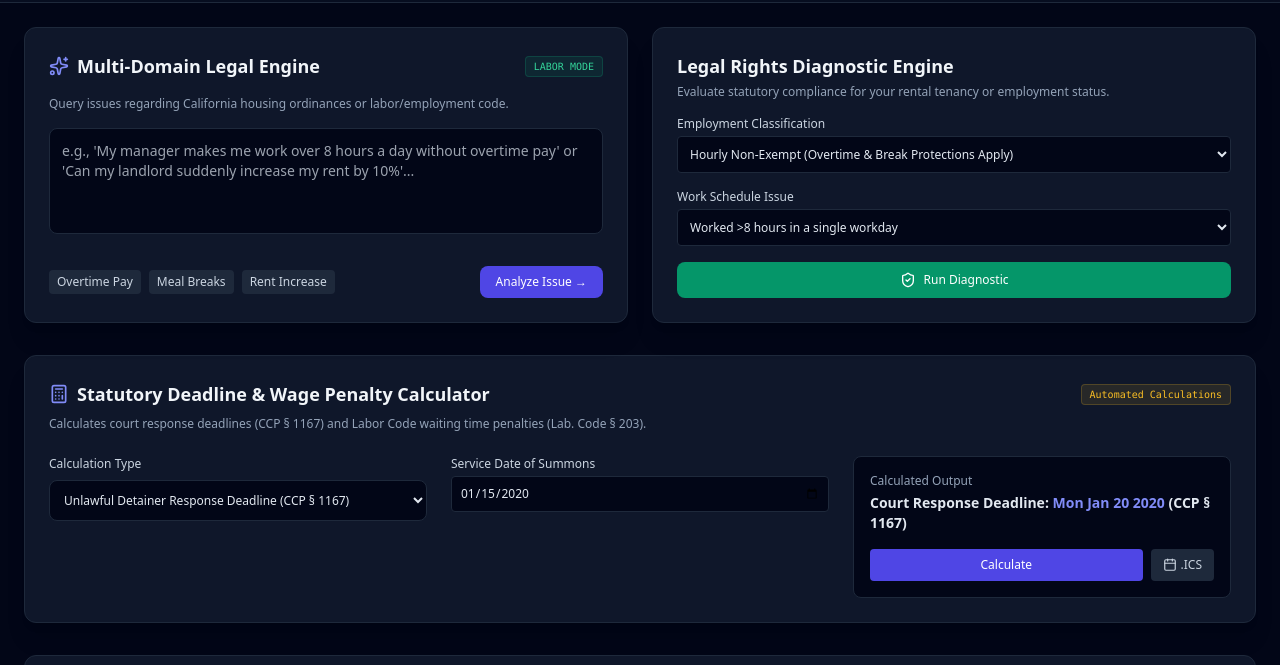
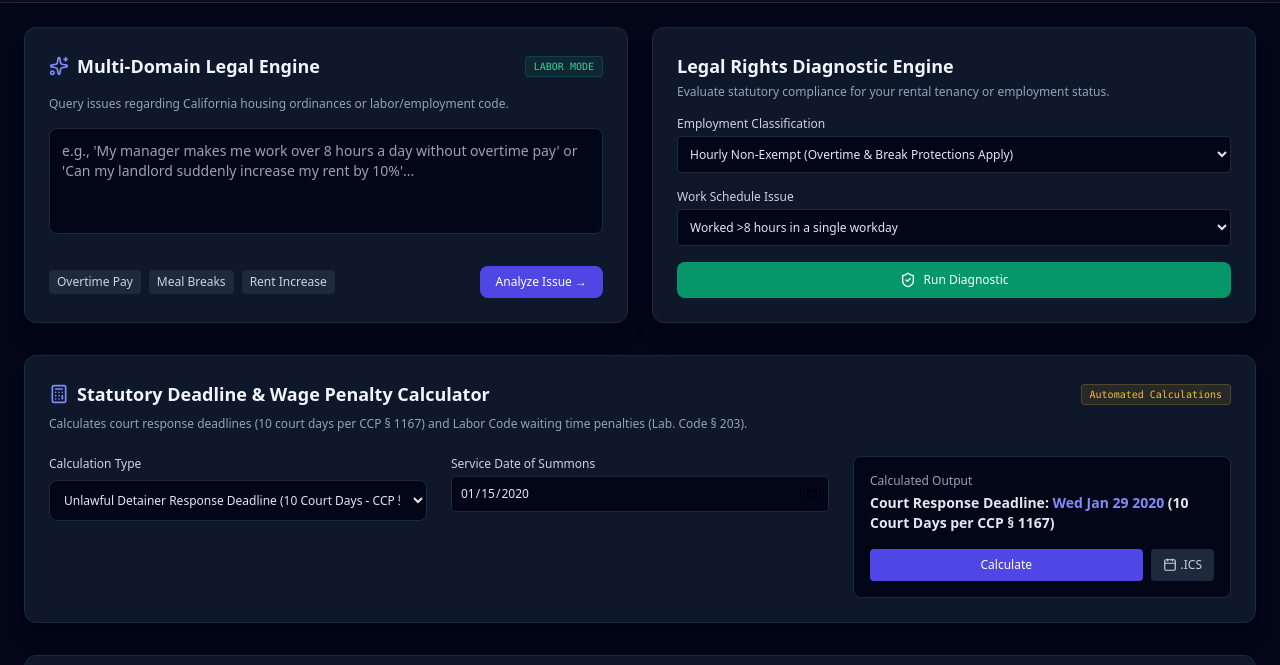
Before and after one commit to h-1234-h/querybase, a plain HTML site: page index.html in a window 1280 px wide. Both pictures are taken after typing "2020-01-15" into the empty fields and a click on the button "Calculate". Shown: the part 103-768 px from the top of the page. Drawn offline with nearby package versions, Linux system fonts and the light colour scheme.

Commit message:
Update CCP 1167 deadline logic to 10 court days

```diff
--- a/index.html
+++ b/index.html
@@ -111,13 +111,13 @@
         </h2>
         <span class="text-[10px] font-mono text-amber-400 bg-amber-400/10 border border-amber-400/20 px-2 py-0.5 rounded" data-i18n="calcBadge">Automated Calculations</span>
       </div>
-      <p data-i18n="calcSub" class="text-xs text-slate-400 mb-6">Calculates court response deadlines (CCP § 1167) and Labor Code waiting time penalties (Lab. Code § 203).</p>
+      <p data-i18n="calcSub" class="text-xs text-slate-400 mb-6">Calculates court response deadlines (10 court days per CCP § 1167) and Labor Code waiting time penalties (Lab. Code § 203).</p>
 
       <div class="grid grid-cols-1 md:grid-cols-3 gap-6">
         <div>
           <label data-i18n="calcTypeLabel" class="block text-xs font-medium text-slate-300 mb-2">Calculation Type</label>
           <select id="calcType" onchange="updateCalcInputs()" class="w-full bg-slate-950 border border-slate-800 rounded-lg p-2.5 text-xs text-slate-200">
-            <option value="eviction">Unlawful Detainer Response Deadline (CCP § 1167)</option>
+            <option value="eviction">Unlawful Detainer Response Deadline (10 Court Days - CCP § 1167)</option>
             <option value="wage">Final Pay Waiting Time Penalty (Lab. Code § 203)</option>
           </select>
         </div>
@@ -194,7 +194,7 @@
         diagBtn: "Run Diagnostic",
         calcTitle: "Statutory Deadline & Wage Penalty Calculator",
         calcBadge: "Automated Calculations",
-        calcSub: "Calculates court response deadlines (CCP § 1167) and Labor Code waiting time penalties (Lab. Code § 203).",
+        calcSub: "Calculates court response deadlines (10 court days per CCP § 1167) and Labor Code waiting time penalties (Lab. Code § 203).",
         calcTypeLabel: "Calculation Type",
         calcResultHeader: "Calculated Output",
         calculateBtn: "Calculate",
@@ -218,7 +218,7 @@
         diagBtn: "运行法律诊断",
         calcTitle: "法定截止日期与工资罚金计算器",
         calcBadge: "自动精确计算",
-        calcSub: "计算法院答辩截止日期 (CCP § 1167) 及加州劳动法滞纳工资罚金 (Lab. Code § 203)。",
+        calcSub: "计算法院答辩截止日期 (CCP § 1167 - 10个法院工作日) 及加州劳动法滞纳工资罚金 (Lab. Code § 203)。",
         calcTypeLabel: "计算类型",
         calcResultHeader: "计算结果",
         calculateBtn: "立即计算",
@@ -242,7 +242,7 @@
         diagBtn: "Ejecutar Diagnóstico",
         calcTitle: "Calculadora de Plazos Legales y Sanciones Salariales",
         calcBadge: "Cálculos Automatizados",
-        calcSub: "Calcula los plazos de respuesta judicial (CCP § 1167) y sanciones por demora salarial (Lab. Code § 203).",
+        calcSub: "Calcula los plazos de respuesta judicial (10 días hábiles según CCP § 1167) y sanciones por demora salarial (Lab. Code § 203).",
         calcTypeLabel: "Tipo de Cálculo",
         calcResultHeader: "Resultado Calculado",
         calculateBtn: "Calcular",
@@ -266,7 +266,7 @@
         diagBtn: "Patakbuhin ang Diagnostic",
         calcTitle: "Kalkulador ng Legal na Deadline at Parusa sa Suweldo",
         calcBadge: "Awtomatikong Kalkulasyon",
-        calcSub: "Kino-compute ang mga deadline sa hukuman (CCP § 1167) at parusa sa huling suweldo (Lab. Code § 203).",
+        calcSub: "Kino-compute ang mga deadline sa hukuman (10 araw ng hukuman ayon sa CCP § 1167) at parusa sa huling suweldo (Lab. Code § 203).",
         calcTypeLabel: "Uri ng Kalkulasyon",
         calcResultHeader: "Lalabas na Resulta",
         calculateBtn: "Kalkulahin",
@@ -466,12 +466,25 @@
       const icsBtn = document.getElementById('icsBtn');
 
       if (type === 'eviction') {
-        const inputDate = document.getElementById('summonsDate').value;
-        if (!inputDate) return;
-        const d = new Date(inputDate);
-        d.setDate(d.getDate() + 5);
+        const inputDateStr = document.getElementById('summonsDate').value;
+        if (!inputDateStr) return;
+
+        // Split date string to avoid timezone offset issues
+        const parts = inputDateStr.split('-');
+        let d = new Date(parts[0], parts[1] - 1, parts[2]);
+
+        // Calculate 10 court days (excluding Saturdays and Sundays)
+        let courtDaysAdded = 0;
+        while (courtDaysAdded < 10) {
+          d.setDate(d.getDate() + 1);
+          const day = d.getDay();
+          if (day !== 0 && day !== 6) { // 0 = Sunday, 6 = Saturday
+            courtDaysAdded++;
+          }
+        }
+
         lastCalculatedDate = d;
-        output.innerHTML = `Court Response Deadline: <span class="text-indigo-400 font-bold">${d.toDateString()}</span> (CCP § 1167)`;
+        output.innerHTML = `Court Response Deadline: <span class="text-indigo-400 font-bold">${d.toDateString()}</span> (10 Court Days per CCP § 1167)`;
         icsBtn.disabled = false;
       } else {
         const rate = parseFloat(document.getElementById('dailyRate').value || '0');
@@ -485,7 +498,7 @@
     function exportICS() {
       if (!lastCalculatedDate) return;
       const isoDate = lastCalculatedDate.toISOString().replace(/-|:|\.\d\d\d/g, "");
-      const icsData = `BEGIN:VCALENDAR\nVERSION:2.0\nBEGIN:VEVENT\nSUMMARY:Legal Court Response Deadline (CCP 1167)\nDESCRIPTION:Mandatory statutory deadline to file court response.\nDTSTART:${isoDate}\nDTEND:${isoDate}\nEND:VEVENT\nEND:VCALENDAR`;
+      const icsData = `BEGIN:VCALENDAR\nVERSION:2.0\nBEGIN:VEVENT\nSUMMARY:Legal Court Response Deadline (CCP 1167)\nDESCRIPTION:Mandatory statutory deadline to file court response (10 court days).\nDTSTART:${isoDate}\nDTEND:${isoDate}\nEND:VEVENT\nEND:VCALENDAR`;
 
       const blob = new Blob([icsData], { type: 'text/calendar' });
       const url = window.URL.createObjectURL(blob);
```
